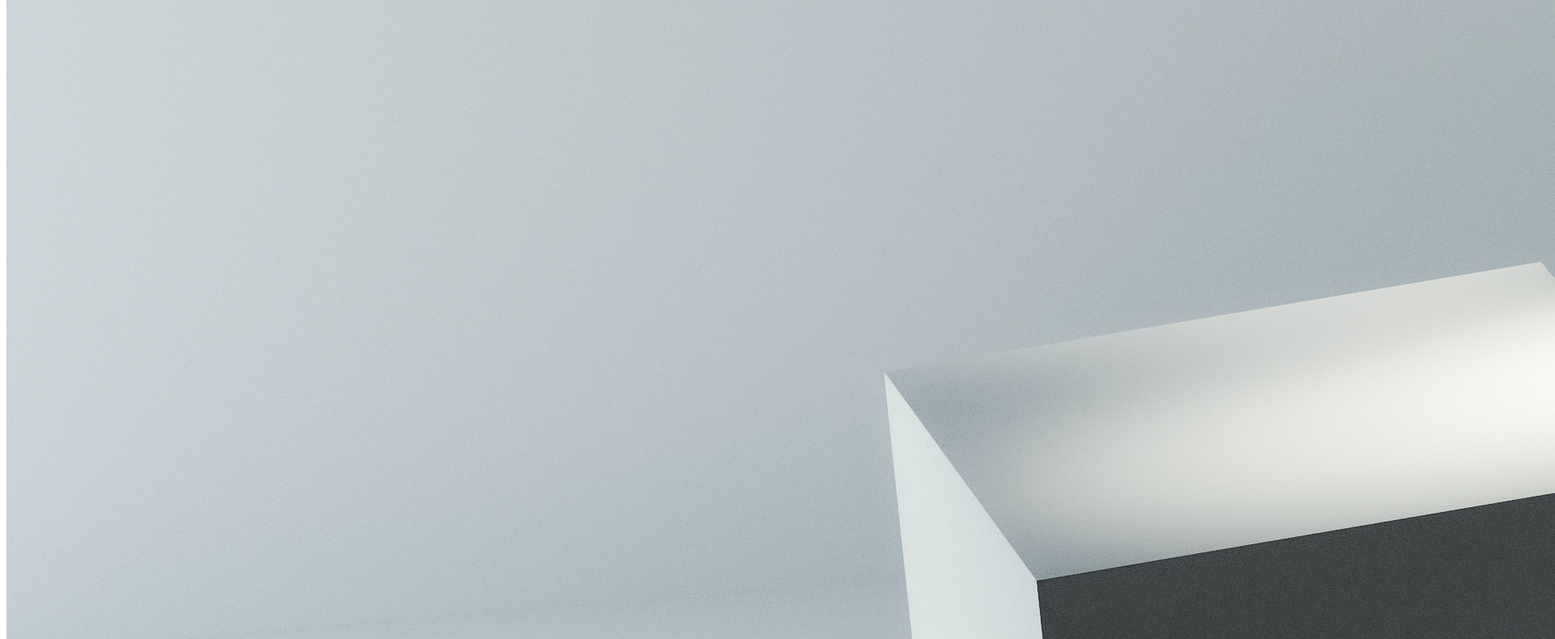
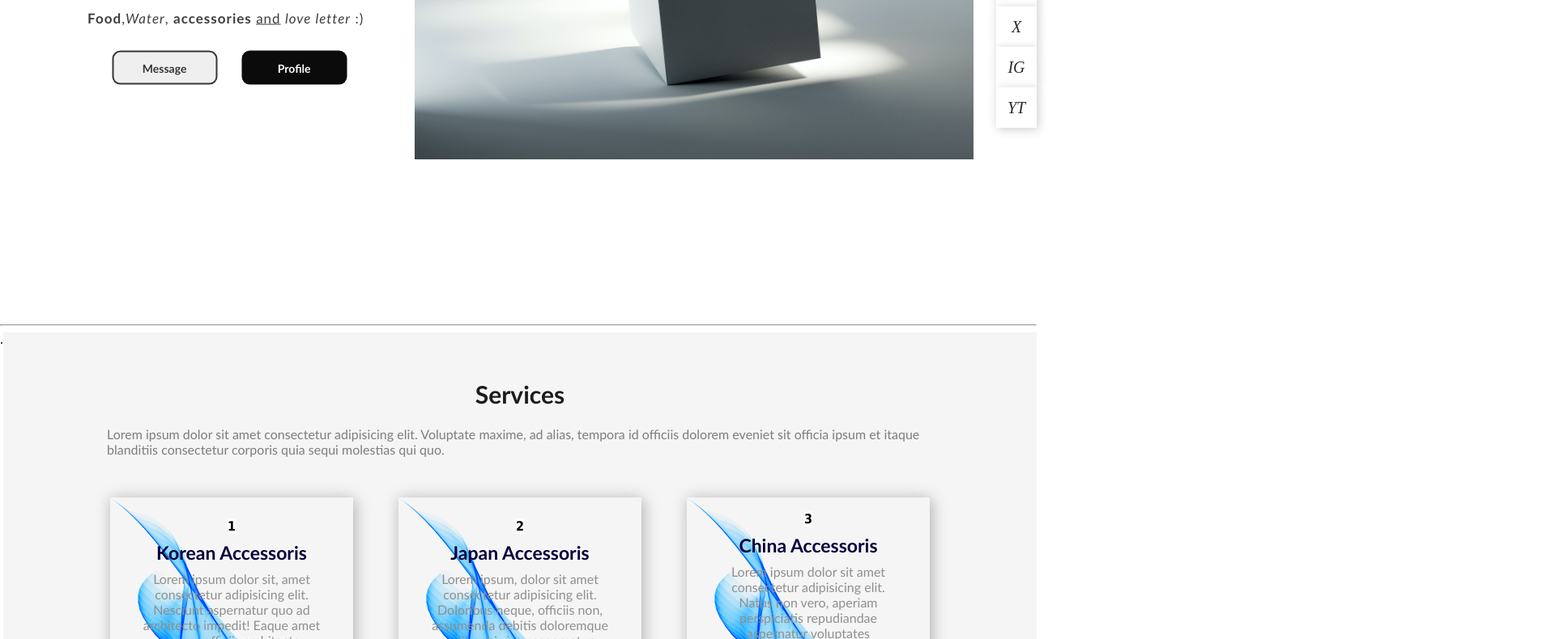
Before and after one commit to Bardjuki/Bardjuki-W1.Github.io, a plain HTML site: page index.html in a window 1280 px wide. Shown: the part 367-1157 px from the top of the page at 81% size, 1920 px wide, since content can reach past the window. Drawn offline with Linux system fonts and the light colour scheme; the site is published under a folder, as on GitHub Pages, so addresses that start at the root find nothing; files whose address does not match are found by name.

Commit message:
edit css 3

```diff
--- a/index.html
+++ b/index.html
@@ -3,7 +3,7 @@
 <head>
     <meta charset="utf-8">
     <title>Latihan Web design</title>
-    <link rel="stylesheet" type="text/css" href="/css/index.css"/>
+    <link rel="stylesheet" type="text/css" href="css/index.css">
     <link id="logo-icon" rel="Icon" href="/img/Wow.jpg" type="'Icon">
 </head>
 <body>
```
